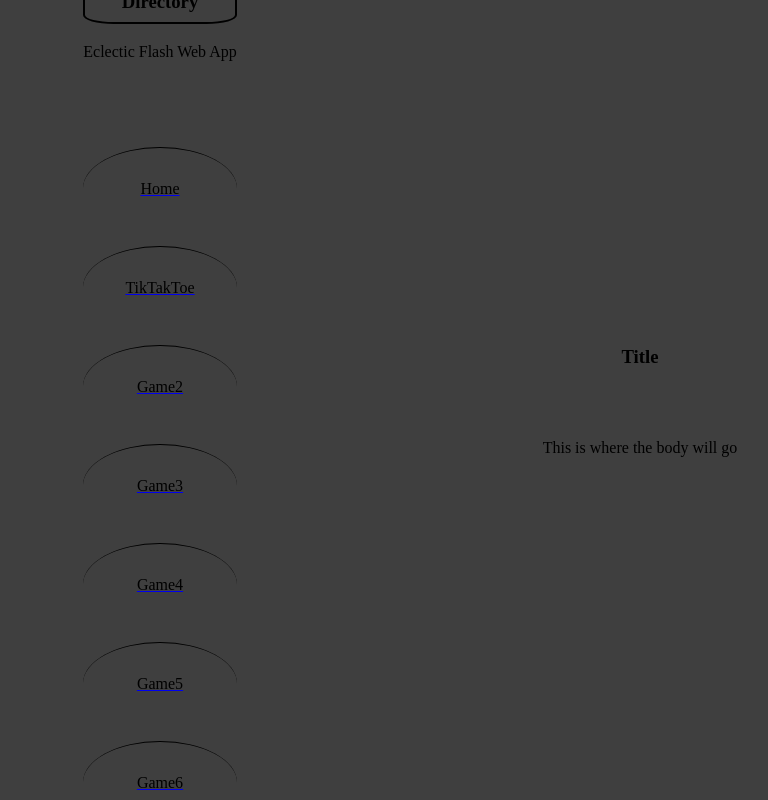
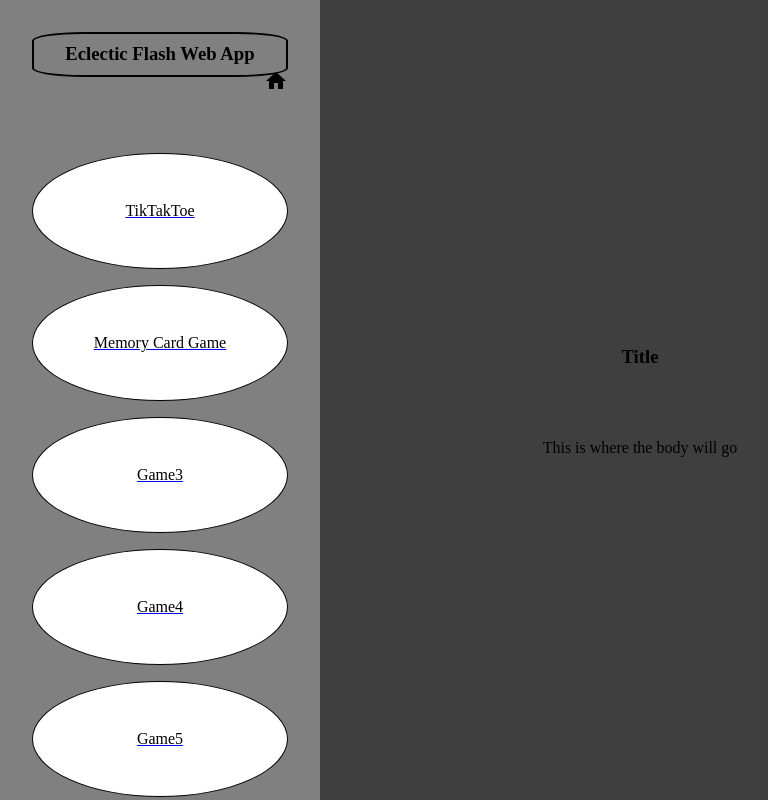
Before and after one commit to Mark3Fullen/vg-demo-app, a React (Create React App) app: page / in a window 1280 px wide. Shown: the whole page, without its empty margins (0-768 px from the left). Built offline with nearby package versions, Linux system fonts and the light colour scheme.

Commit message:
Added home icon and started Memory Card App

```diff
--- a/package.json
+++ b/package.json
@@ -3,6 +3,10 @@
   "version": "0.1.0",
   "private": true,
   "dependencies": {
+    "@emotion/react": "^11.10.5",
+    "@emotion/styled": "^11.10.5",
+    "@mui/icons-material": "^5.11.0",
+    "@mui/material": "^5.11.4",
     "@testing-library/jest-dom": "^5.16.5",
     "@testing-library/react": "^13.4.0",
     "@testing-library/user-event": "^13.5.0",
--- a/src/App.js
+++ b/src/App.js
@@ -2,6 +2,7 @@ import React from "react";
 import { BrowserRouter, Route, Routes } from 'react-router-dom';
 
 import Tiktaktoe from './Components/Tiktaktoe'
+import Memorycard from './Components/Memorycardapp'
 import Home from './Components/Home'
 import Sidebar from './Components/Sidebar'
 
@@ -21,6 +22,8 @@ function App() {
 
                 <Route exact path="tiktaktoe" element={<Tiktaktoe/>} />
 
+                <Route exact path="/memorycardgame" element={<Memorycard/>} />
+
             </Routes>
 
         </BrowserRouter>
--- /dev/null
+++ b/src/Components/Memorycardapp.js
@@ -0,0 +1,18 @@
+import React from "react";
+
+
+const Memorycardapp = () => {
+
+    return (
+
+        <div>
+
+            <p>Memorycard app</p>
+
+        </div>
+
+    )
+
+}
+
+export default Memorycardapp
--- a/src/Components/Sidebar.js
+++ b/src/Components/Sidebar.js
@@ -2,6 +2,8 @@ import React from "react";
 import { NavLink } from "react-router-dom";
 
 import '../Styles/sidebar.css';
+
+import HomeIcon from '@mui/icons-material/Home';
 
 const Sidebar = () => {
 
@@ -9,26 +11,19 @@ const Sidebar = () => {
 
         <div className="navBar">
 
-            <h3 className="title">Directory</h3>
+            <h3 className="title">Eclectic Flash Web App</h3>
 
-            <p>Eclectic Flash Web App</p>
-
-            <br/>
-
-            <br/>
-
-            <br/>
 
             <NavLink to="/">
-                <p className="gameLink">Home</p>
+                <p className="homeLink"><HomeIcon/></p>
             </NavLink>
 
             <NavLink to="/tiktaktoe">
                 <p className="gameLink">TikTakToe</p>
             </NavLink>
 
-            <NavLink>
-                <p className="gameLink">Game2</p>
+            <NavLink to="/memorycardgame">
+                <p className="gameLink">Memory Card Game</p>
             </NavLink>
 
             <NavLink>
--- a/src/Styles/sidebar.css
+++ b/src/Styles/sidebar.css
@@ -3,6 +3,7 @@
     padding: 0.5em;
     border: 2px solid black;
     border-radius: 20%;
+    margin: 10%;
 
 }
 
@@ -10,14 +11,31 @@
 
     position: fixed;
     margin-right: 75%;
+    background-color: grey;
+    width: 25%;
+    height: 100%;
+
+}
+
+.homeLink {
+
+    position: relative;
+    margin-top: -25%;
+    color: #000;
+    padding: 2.5em;
+    margin-left: 70%;
+    margin-right: 10%;
 
 }
 
 .gameLink {
 
+    background-color: white;
     color: #000;
-    border-top: 1px solid #000;
+    border: 1px solid #000;
     border-radius: 50%;
-    padding: 2em;
+    padding: 3em;
+    margin-left: 10%;
+    margin-right: 10%;
 
 }
```
Also changed, not shown: 1 other file (tests, documents, lock files or other folders).
